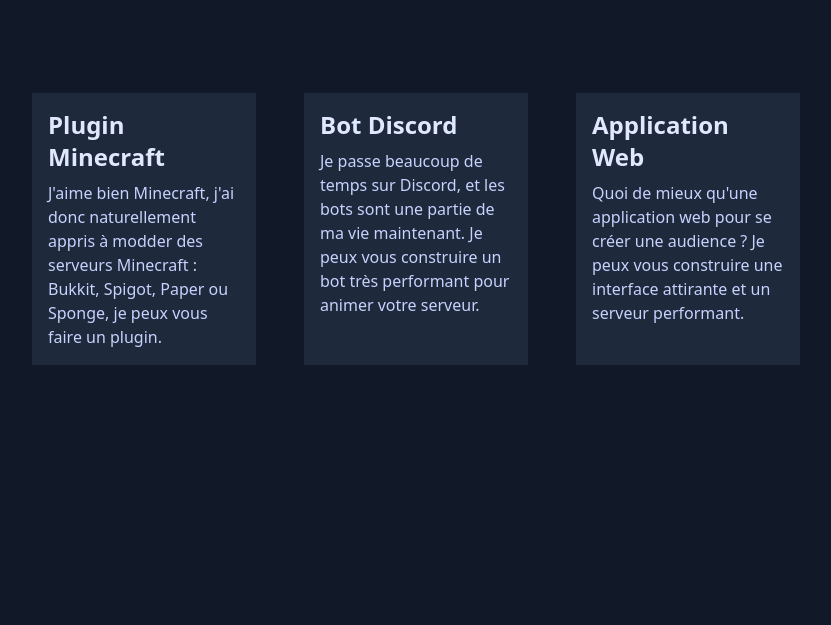
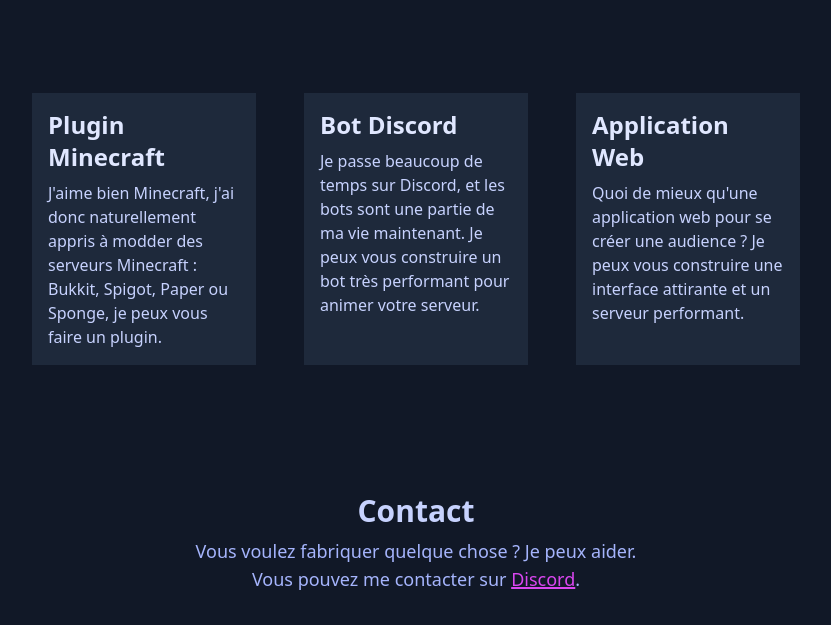
Before and after one commit to JanotLeLapin/janotlelapin.github.io, an Astro site: page / in a window 1280 px wide. Shown: the part 683-1308 px from the top of the page, without its empty margins (224-1055 px from the left). Before the commit the page ends 1080 px from the top, so only its background shows below. Built offline with nearby package versions, Linux system fonts and the light colour scheme; Astro itself is replaced by a stand-in of ours.

Commit message:
Add Discord contact

```diff
--- a/src/pages/index.astro
+++ b/src/pages/index.astro
@@ -35,7 +35,7 @@
       </div>
     </div>
     <main class="mt-16 mb-8 space-y-32">
-      <div class="space-y-24">
+      <article>
         <div class="space-y-2 text-center mx-8">
           <h3 class="text-indigo-200 text-3xl font-bold">Mes compétences</h3>
           <p class="text-indigo-300">Je peux fabriquer plusieurs choses différentes, avec plusieurs outils différents.</p>
@@ -45,7 +45,16 @@
           <Card title="Bot Discord" content="Je passe beaucoup de temps sur Discord, et les bots sont une partie de ma vie maintenant. Je peux vous construire un bot très performant pour animer votre serveur." />
           <Card title="Application Web" content="Quoi de mieux qu'une application web pour se créer une audience ? Je peux vous construire une interface attirante et un serveur performant." />
         </div>
-      </div>
+      </article>
+      <article>
+        <div class="space-y-2 text-center mx-8">
+          <h3 class="text-indigo-200 text-3xl font-bold">Contact</h3>
+          <div class="text-indigo-300 text-lg">
+            <p>Vous voulez fabriquer quelque chose ? Je peux aider.</p>
+            <p>Vous pouvez me contacter sur <a href="https://discord.com/users/437953881914474523" target="_blank">Discord</a>.</p>
+          </div>
+        </div>
+      </article>
     </main>
 	</body>
 </html>
@@ -62,4 +71,12 @@
   header a:hover {
     @apply text-white bg-fuchsia-400;
   }
+
+  article {
+    @apply space-y-24;
+  }
+
+  article a {
+    @apply text-fuchsia-500 underline decoration-2 hover:text-fuchsia-400 transition-colors;
+  }
 </style>
```
